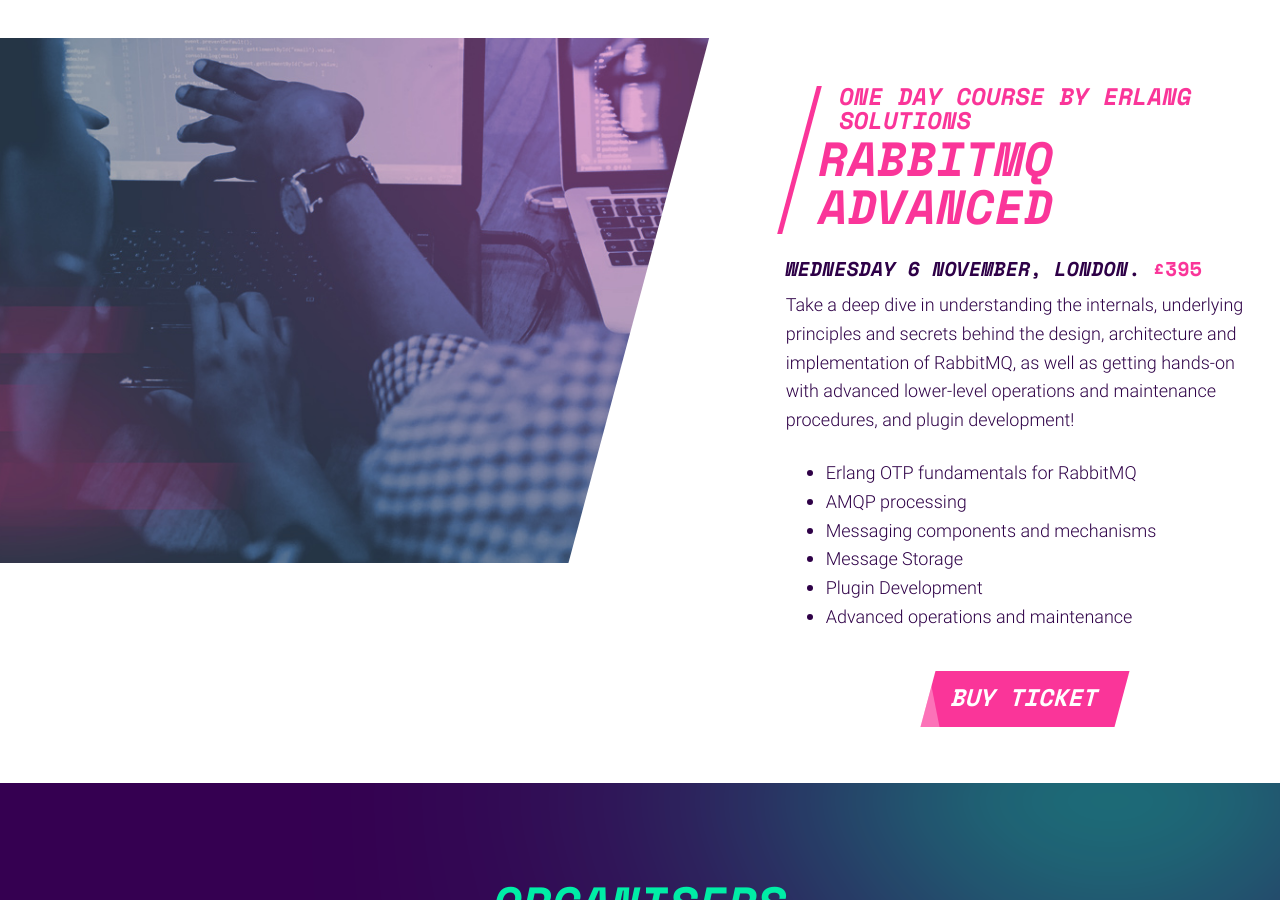
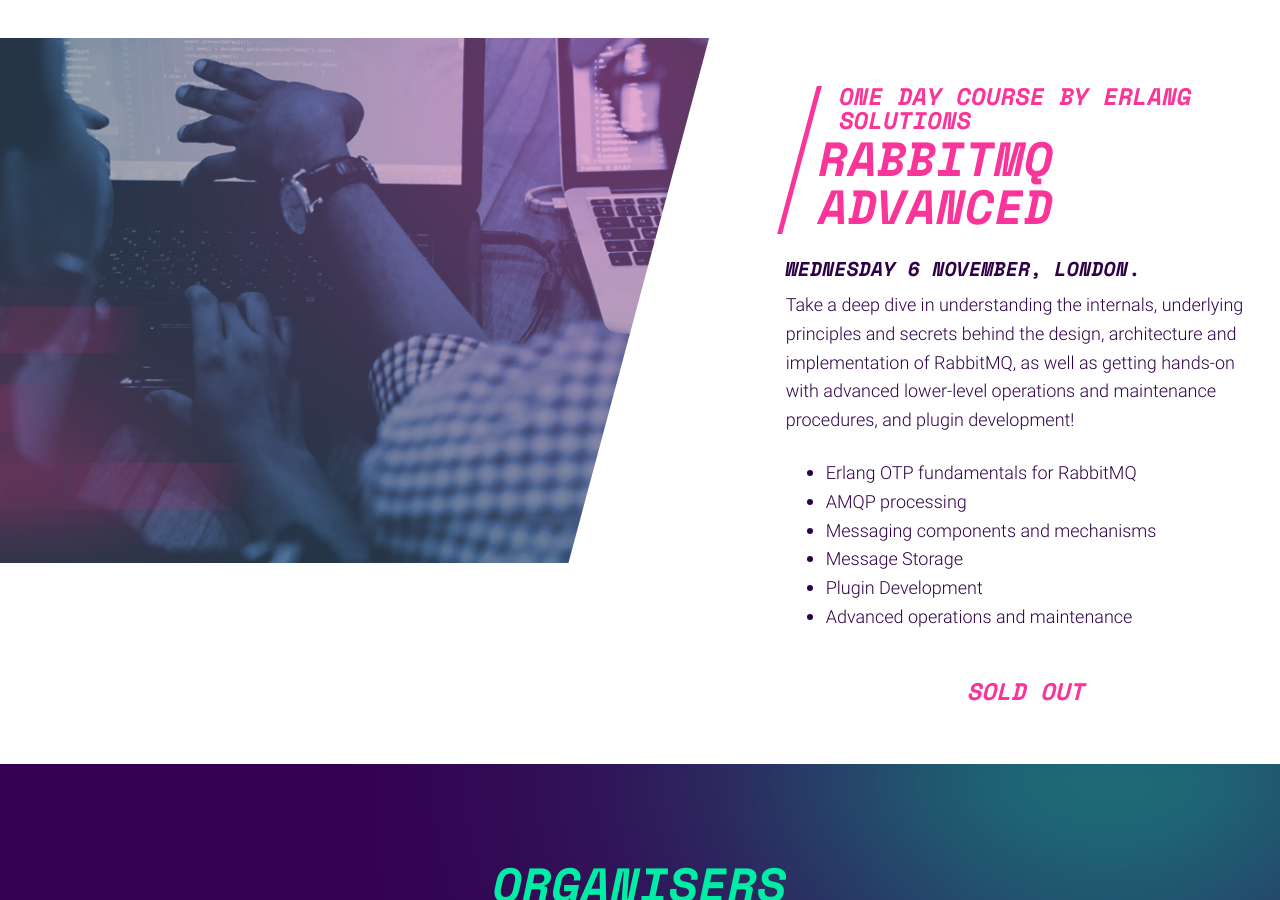
Before and after one commit to isabella232/rabbitmq-summit-1, a Jekyll site: the page built from index.html, in a window 1280 px wide and 900 px high, scrolled down 8994 px. Built offline with Jekyll 4.4.1, drawn with Linux system fonts in a browser that asks for light colours; nearby versions of some CDN libraries; comment, search, counter and statistics services are not loaded.

Commit message:
Marks ESL advanced training as sold out

```diff
--- a/index.html
+++ b/index.html
@@ -345,7 +345,7 @@ footer-logo: /img/logo-pink.png
               <h4 class="mb-md-1">One day course by Erlang Solutions</h4>
               <h3 class="mb-0">RabbitMQ Advanced</h3>
             </div>
-            <h5 class="mt-0 text-uppercase">Wednesday 6 November, London. <span class="pink space-mono">£395</span></h5>
+            <h5 class="mt-0 text-uppercase">Wednesday 6 November, London.</h5>
             <p class="editable text-sm">
               Take a deep dive in understanding the internals, underlying principles and secrets behind the design, architecture and implementation of RabbitMQ, as well as getting hands-on with advanced lower-level operations and maintenance procedures, and plugin development!
             </p>
@@ -369,11 +369,7 @@ footer-logo: /img/logo-pink.png
                 Advanced operations and maintenance
               </li>
             </ul>
-            <div class="text-lg-center">
-              <label class="button-lines-wrap mt-4 text-center text-sm-left text-lg-center">
-                <a id="eventbrite-widget-modal-trigger-4" class="call-for-talks btn btn-primary text-uppercase big-space-mono editable buy-button" href="https://www.eventbrite.co.uk/e/rabbitmq-summit-2019-tickets-59533630692" target="_blank">Buy Ticket</a>
-              </label>
-            </div>
+            <h4 class="text-uppercase big-space-mono text-primary mt-5 text-sm-left text-lg-center editable"><em>SOLD OUT</em></h4>
           </div>
         </div>
       </div>
```
